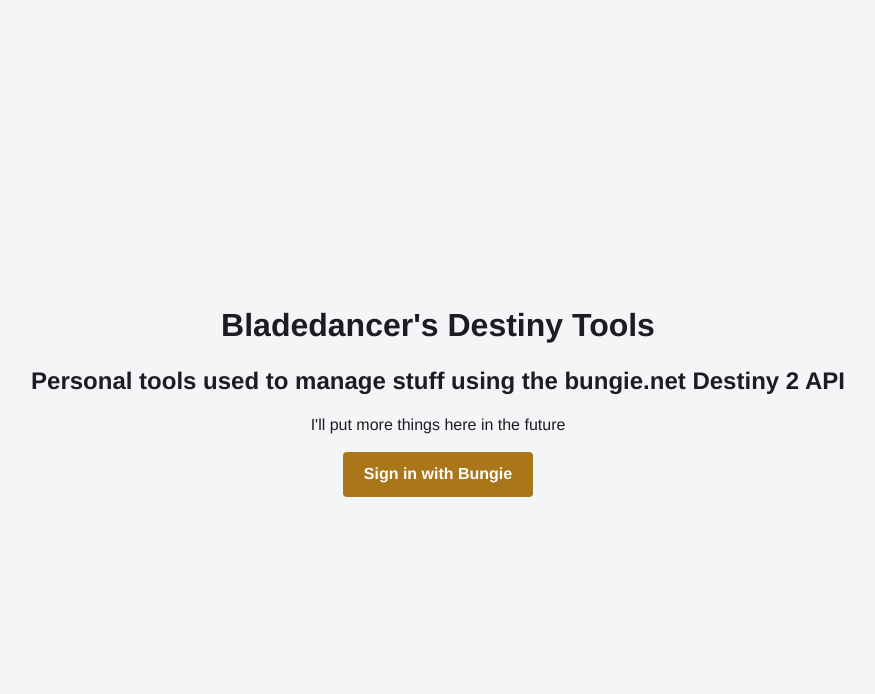
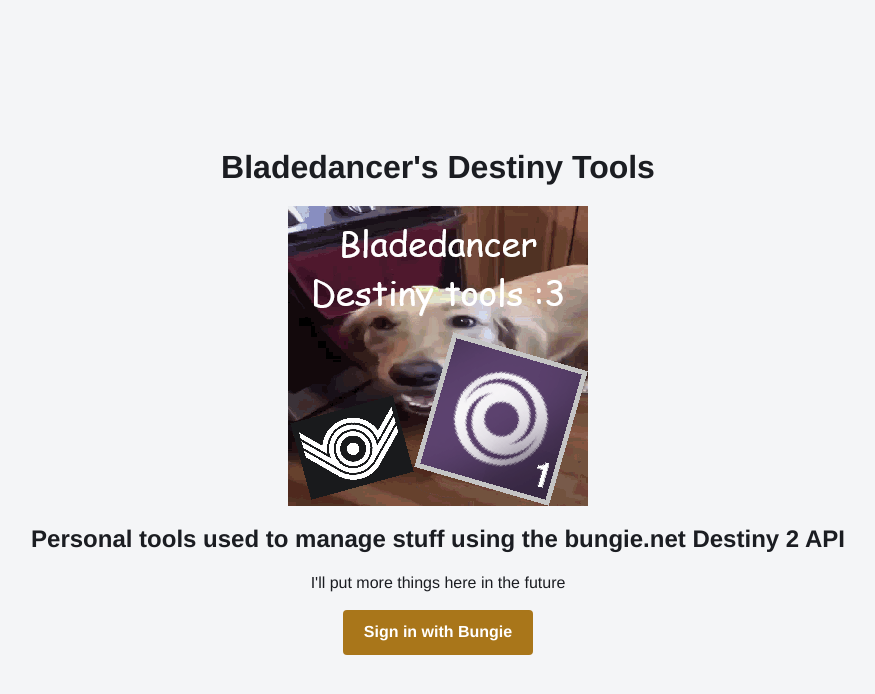
Before and after one commit to BladedancerGG/BDT, a Next.js app: page /en in a window 1280 px wide. Shown: the top 694 px of the page, without its empty margins (202-1077 px from the left). Built offline with nearby package versions, Linux system fonts and the light colour scheme; no server answers.

Commit message:
refactor: cleaned up README.md and added full size logo to login page

```diff
--- a/src/app/[locale]/page.tsx
+++ b/src/app/[locale]/page.tsx
@@ -6,6 +6,7 @@
 import {MainMenuButton} from "@/components/nav/MainMenuButton";
 import {MainMenu} from "@/components/nav/MainMenu";
 import {APP_TITLE} from "@/lib/app-info";
+import Image from "next/image";
 
 export default async function Home() {
     const user = await getCurrentUser();
@@ -31,6 +32,12 @@
             ) : (
                 <div className="login-screen">
                     <h1>{APP_TITLE}</h1>
+                    <Image
+                        src="/images/BDT.png"
+                        width={300}
+                        height={300}
+                        alt={APP_TITLE}
+                    />
                     <h2>Personal tools used to manage stuff using the bungie.net Destiny 2 API</h2>
                     <p>I'll put more things here in the future</p>
                     {/* eslint-disable-next-line @next/next/no-html-link-for-pages */}
```
Also changed, not shown: 1 other file (tests, documents, lock files or other folders).
